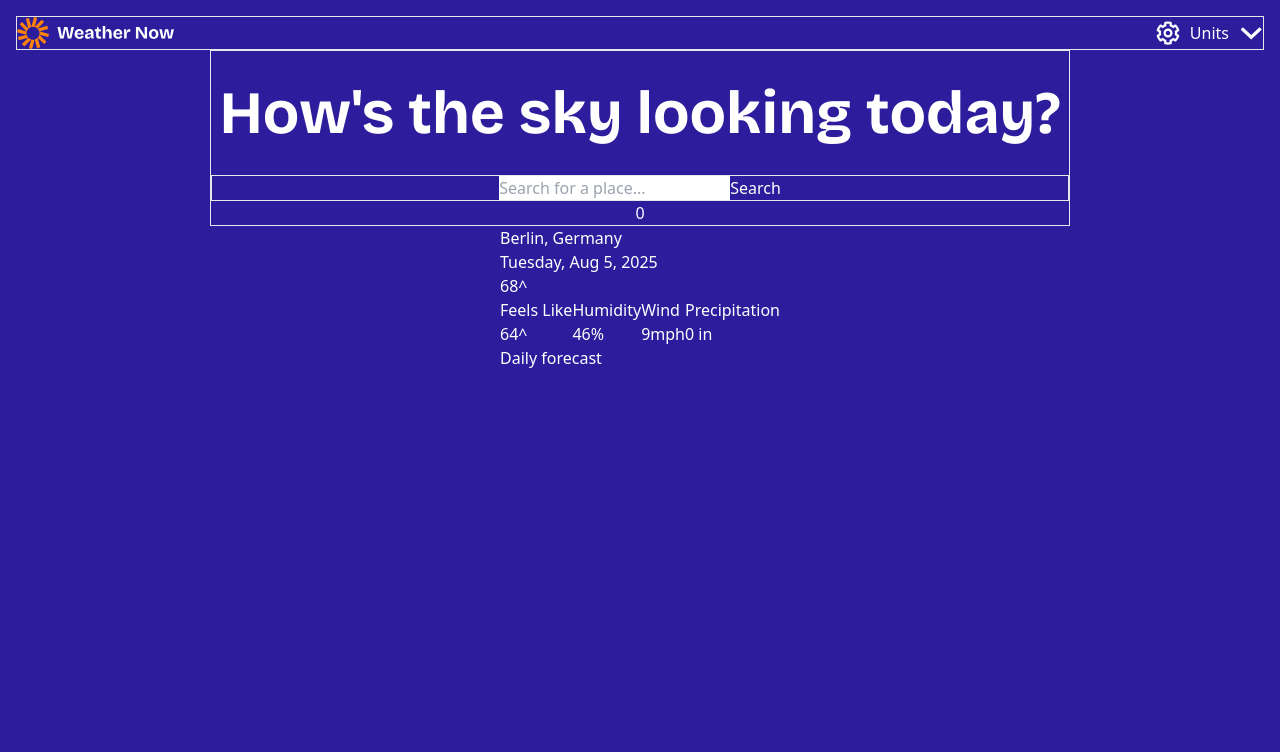
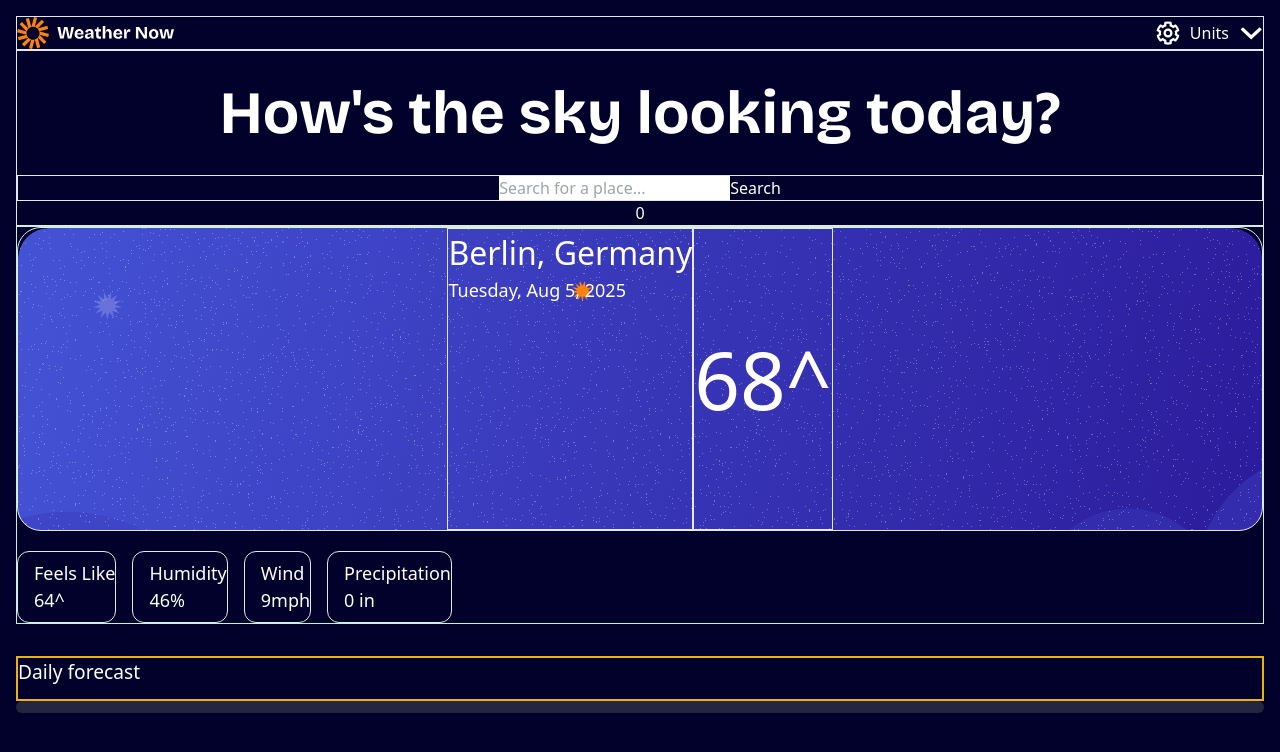
Before and after one commit to ASHISHBISHT-gi/weather_api, a React (Vite) app: page / in a window 1280 px wide. Shown: the top 752 px of the page. Built offline with nearby package versions, Linux system fonts and the light colour scheme.

Commit message:
added_Country_css_1.1

```diff
--- a/src/App.tsx
+++ b/src/App.tsx
@@ -33,7 +33,7 @@ function Select_Place({place,setweatherplace,setplacelist, setnameweather}){
         hourly:"temperature_2m",
         daily: ["temperature_2m_max" , "temperature_2m_min", "weather_code"],
         models:"dwd_icon_seamless",
-        current: ["wind_speed_10m", "temperature_2m", "relative_humidity_2m", "precipitation", "apparent_temperature"],
+        current: ["wind_speed_10m", "temperature_2m", "relative_humidity_2m", "precipitation", "apparent_temperature","weather_code"],
         forecast_days: 7,
 };
     const onSelectPlace= async (e) => {
@@ -64,6 +64,7 @@ function Select_Place({place,setweatherplace,setplacelist, setnameweather}){
               relative_humidity_2m: current.variables(2)!.value(),
               precipitation: current.variables(3)!.value(),
               apparent_temperature: current.variables(4)!.value(),
+              weather_code: current.variables(5)!.value(),
           },
           index_time : new Date((Number(current?.time()) + utcOffsetSeconds) * 1000),
           hourly: {
@@ -150,35 +151,37 @@ function SearchPlaces({setplace, setcurrentweathername}){
 }
 
 // feature: country_info
-function Country({weatherdata}){
+function Country({weatherdata,weather_codes_name,pictures}){
   return(
-    <div>
+    <div className="border flex flex-col gap-5 border-green-200 text-[18px]">
       {/* country info and weather */}
-      <section>
-        <div>
-          { weatherdata.place ? <h1>{` ${weatherdata.place.name}, ${weatherdata.place.country}`} </h1>: "Berlin, Germany" }
+      <section className="flex justify-center h-[19rem] border box-border max-sm:flex-col max-sm:pl-7 max-sm:pr-7 max-sm:bg-[url('../assets/images/bg-today-small.svg')] bg-[url('../assets/images/bg-today-large.svg')] bg-cover rounded-3xl">
+        <div className="border max-sm:flex max-sm:flex-col max-sm:items-center">
+          { weatherdata.place ? <h1>{` ${weatherdata.place.name}, ${weatherdata.place.country}`} </h1>: <h1 className="text-[2rem]">Berlin, Germany</h1> }
           <p>{weatherdata.current ? weatherdata.current.time.toString() : "Tuesday, Aug 5, 2025"}</p>
         </div>
-        { weatherdata.current ? <h1>{`${weatherdata.current.temperature_2m.toFixed(2)}^`}</h1> : "68^"}
+        <div className="border flex justify-between items-center ">
+        { weatherdata.current ? <><img className="aspect-square w-[40%]" src={pictures[weather_codes_name[weatherdata.current.weather_code.toString()]]} alt="current_temp" /> <h1 className="text-[5rem]">{`${weatherdata.current.temperature_2m.toFixed(0)}^`}</h1></> : <h1 className="text-[5rem]">68^</h1>}
+        </div>
       </section>
 
       {/* country weather attributes */}
-      <section className="flex max-sm:flex max-sm:flex-wrap">
-        <div className="max-sm:basis-1/2 max-sm:grow">
+      <section className="flex gap-4 max-sm:flex max-sm:flex-wrap ">
+        <div className="border rounded-xl pt-2 pb-2 pl-4 box-border max-sm:basis-1/3 max-sm:flex-grow">
           <p>Feels Like</p>
-        { weatherdata.current ? <h2>{`${weatherdata.current.apparent_temperature.toFixed(2)}^`}</h2> : "64^" }
+        { weatherdata.current ? <h1 className="text-[2rem]">{`${weatherdata.current.apparent_temperature.toFixed(0)}^`}</h1> : "64^" }
         </div>
-        <div className="max-sm:basis-1/2 max-sm:grow">
+        <div className="border rounded-xl pt-2 pb-2 pl-4 box-border max-sm:basis-1/3 max-sm:flex-grow">
           <p>Humidity</p>
-        { weatherdata.current ?  <h2>{`${weatherdata.current.relative_humidity_2m}%`}</h2> : "46%" }
+        { weatherdata.current ?  <h1 className="text-[2rem]">{`${weatherdata.current.relative_humidity_2m}%`}</h1> : "46%" }
         </div>
-        <div className="max-sm:basis-1/2 max-sm:grow">
+        <div className="border rounded-xl pt-2 pb-2 pl-4 box-border max-sm:basis-1/3 max-sm:flex-grow">
           <p>Wind</p>
-        { weatherdata.current ?  <h2>{`${weatherdata.current.wind_speed_10m} mph`}</h2> : "9mph"}
+        { weatherdata.current ?  <h1 className="text-[2rem]">{`${weatherdata.current.wind_speed_10m.toFixed(0)} mph`}</h1> : "9mph"}
         </div>
-        <div className="max-sm:basis-1/2 max-sm:grow">
+        <div className="border rounded-xl pt-2 pb-2 pl-4 box-border max-sm:basis-1/3 max-sm:flex-grow">
           <p>Precipitation</p>
-        { weatherdata.current ? <h2> {`${weatherdata.current.precipitation} in`} </h2> : "0 in"}
+        { weatherdata.current ? <h1 className="text-[2rem]"> {`${weatherdata.current.precipitation} in`} </h1> : "0 in"}
         </div>
       </section>
     </div>
@@ -186,84 +189,85 @@ function Country({weatherdata}){
 }
 
 // feature: daily_forecast
-function Forecast({weatherdata}){
+function Forecast({weatherdata,weather_codes_name,pictures}){
   const days = ["Sun", "Mon", "Tue", "Wed", "Thu", "Fri", "Sat"];
-  const weather_codes_name = {
-	"0": "Clear sky",
-	"1": "Mainly clear",
-	"2": "Partly cloudy",
-	"3": "Overcast",
-	"45": "Fog",
-	"48": "Depositing rime fog",
-	"51": "Light drizzle",
-	"53": "Moderate drizzle",
-	"55": "Dense drizzle",
-	"56": "Light freezing drizzle",
-	"57": "Dense freezing drizzle",
-	"61": "Slight rain",
-	"63": "Moderate rain",
-	"65": "Heavy rain",
-	"66": "Light freezing rain",
-	"67": "Heavy freezing rain",
-	"71": "Slight snowfall",
-	"73": "Moderate snowfall",
-	"75": "Heavy snowfall",
-	"77": "Snow grains",
-	"80": "Slight rain showers",
-	"81": "Moderate rain showers",
-	"82": "Violent rain showers",
-	"85": "Slight snow showers",
-	"86": "Heavy snow showers",
-	"95": "Thunderstorm",
-	"96": "Thunderstorm with slight hail",
-	"97": "Heavy thunderstorm",
-	"99": "Thunderstorm with heavy hail"
-};
-const pictures = {
-  "Light drizzle" : "../assets/images/icon-drizzle.webp",
-  "Moderate drizzle" : "../assets/images/icon-drizzle.webp",
-  "Dense drizzle" : "../assets/images/icon-drizzle.webp",
-  "Light freezing drizzle" : "../assets/images/icon-drizzle.webp",
-  "Dense freezing drizzle" : "../assets/images/icon-drizzle.webp",
-  "slight rain" : "../assets/images/icon-rain.webp",
-  "Moderate rain" : "../assets/images/icon-rain.webp",
-  "Heavy rain" : "../assets/images/icon-rain.webp",
-  "Light freezing rain" : "../assets/images/icon-rain.webp",
-  "Heavy freezing rain" : "../assets/images/icon-rain.webp",
-  "Slight rain showers" : "../assets/images/icon-rain.webp",
-  "Moderate rain showers" : "../assets/images/icon-rain.webp",
-  "Violent rain showers" : "../assets/images/icon-rain.webp",
-  "Slight snowfall" : "../assets/images/icon-snow.webp",
-  "Moderate snowfall" : "../assets/images/icon-snow.webp",
-  "Heavy snowfall" : "../assets/images/icon-snow.webp",
-  "Snow grains" : "../assets/images/icon-snow.webp",
-  "Slight snow showers" : "../assets/images/icon-snow.webp",
-  "Heavy snow showers" : "../assets/images/icon-snow.webp",
-  "Thunderstorm" : "../assets/images/icon-storm.webp",
-  "Thunderstorm with slight hail" : "../assets/images/icon-storm.webp",
-  "Heavy thunderstorm" : "../assets/images/icon-storm.webp",
-  "Thunderstorm with heavy hail" : "../assets/images/icon-storm.webp",
-  "Fog" : "../assets/images/icon-fog.webp",
-  "Depositing rime fog" : "../assets/images/icon-fog.webp",
-  "Overcast" : "../assets/images/icon-overcast.webp",
-  "Partly cloudy" : "../assets/images/icon-partly-cloudy.webp",
-  "Clear sky" : "../assets/images/icon-sunny.webp",
-  "Mainly clear" : "../assets/images/icon-sunny.webp"
-}
+//   const weather_codes_name = {
+// 	"0": "Clear sky",
+// 	"1": "Mainly clear",
+// 	"2": "Partly cloudy",
+// 	"3": "Overcast",
+// 	"45": "Fog",
+// 	"48": "Depositing rime fog",
+// 	"51": "Light drizzle",
+// 	"53": "Moderate drizzle",
+// 	"55": "Dense drizzle",
+// 	"56": "Light freezing drizzle",
+// 	"57": "Dense freezing drizzle",
+// 	"61": "Slight rain",
+// 	"63": "Moderate rain",
+// 	"65": "Heavy rain",
+// 	"66": "Light freezing rain",
+// 	"67": "Heavy freezing rain",
+// 	"71": "Slight snowfall",
+// 	"73": "Moderate snowfall",
+// 	"75": "Heavy snowfall",
+// 	"77": "Snow grains",
+// 	"80": "Slight rain showers",
+// 	"81": "Moderate rain showers",
+// 	"82": "Violent rain showers",
+// 	"85": "Slight snow showers",
+// 	"86": "Heavy snow showers",
+// 	"95": "Thunderstorm",
+// 	"96": "Thunderstorm with slight hail",
+// 	"97": "Heavy thunderstorm",
+// 	"99": "Thunderstorm with heavy hail"
+// };
+
+// const pictures = {
+//   "Light drizzle" : "../assets/images/icon-drizzle.webp",
+//   "Moderate drizzle" : "../assets/images/icon-drizzle.webp",
+//   "Dense drizzle" : "../assets/images/icon-drizzle.webp",
+//   "Light freezing drizzle" : "../assets/images/icon-drizzle.webp",
+//   "Dense freezing drizzle" : "../assets/images/icon-drizzle.webp",
+//   "slight rain" : "../assets/images/icon-rain.webp",
+//   "Moderate rain" : "../assets/images/icon-rain.webp",
+//   "Heavy rain" : "../assets/images/icon-rain.webp",
+//   "Light freezing rain" : "../assets/images/icon-rain.webp",
+//   "Heavy freezing rain" : "../assets/images/icon-rain.webp",
+//   "Slight rain showers" : "../assets/images/icon-rain.webp",
+//   "Moderate rain showers" : "../assets/images/icon-rain.webp",
+//   "Violent rain showers" : "../assets/images/icon-rain.webp",
+//   "Slight snowfall" : "../assets/images/icon-snow.webp",
+//   "Moderate snowfall" : "../assets/images/icon-snow.webp",
+//   "Heavy snowfall" : "../assets/images/icon-snow.webp",
+//   "Snow grains" : "../assets/images/icon-snow.webp",
+//   "Slight snow showers" : "../assets/images/icon-snow.webp",
+//   "Heavy snow showers" : "../assets/images/icon-snow.webp",
+//   "Thunderstorm" : "../assets/images/icon-storm.webp",
+//   "Thunderstorm with slight hail" : "../assets/images/icon-storm.webp",
+//   "Heavy thunderstorm" : "../assets/images/icon-storm.webp",
+//   "Thunderstorm with heavy hail" : "../assets/images/icon-storm.webp",
+//   "Fog" : "../assets/images/icon-fog.webp",
+//   "Depositing rime fog" : "../assets/images/icon-fog.webp",
+//   "Overcast" : "../assets/images/icon-overcast.webp",
+//   "Partly cloudy" : "../assets/images/icon-partly-cloudy.webp",
+//   "Clear sky" : "../assets/images/icon-sunny.webp",
+//   "Mainly clear" : "../assets/images/icon-sunny.webp"
+// }
   return(
-    <div>
-      <h3>Daily forecast</h3>
+    <div className="border-2 border-yellow-500">
+      <h3 className="mb-3 text-[1.2rem]">Daily forecast</h3>
       {/* week_forecast */}
-      <section>
+      <section className="flex gap-3 max-sm:flex max-sm:flex-wrap">
         { /* task: for loop to display weeks data */ }
 
       { weatherdata.daily ? (weatherdata.daily.time.map((time , index) =>
-        <div key={time.toString()+index}>
+        <div key={time.toString()+index} className="flex rounded-xl bg-[#25253f] pt-2 pb-2 flex-col items-center max-sm:w-[30%] border">
           <p>{days[weatherdata.daily.time[index].getDay()]}</p>
-          <img src={pictures[weather_codes_name[weatherdata.daily.weather_code[index].toString()]]} />
-          <div>
-            <p>{`${weatherdata.daily.temperature_2m_max[index].toFixed(2)}^`}</p>
-            <p>{`${weatherdata.daily.temperature_2m_min[index].toFixed(2)}^`}</p>
+          <img className="aspect-square w-[70%]" src={pictures[weather_codes_name[weatherdata.daily.weather_code[index].toString()]]} />
+          <div className="flex justify-around border w-full ">
+            <p>{`${weatherdata.daily.temperature_2m_max[index].toFixed(0)}^`}</p>
+            <p>{`${weatherdata.daily.temperature_2m_min[index].toFixed(0)}^`}</p>
           </div>
         </div>
       )) : ""}
@@ -274,16 +278,16 @@ const pictures = {
 }
 
 // feature: display_left
-function Display_left({weather_data}){
+function Display_left({weather_data,weather_codes_name,pictures}){
   return(
-    <div>
-      <Country weatherdata={weather_data}></Country>
-      <Forecast weatherdata={weather_data}></Forecast>
+    <div className="flex flex-col gap-8">
+      <Country weatherdata={weather_data} weather_codes_name={weather_codes_name} pictures={pictures}></Country>
+      <Forecast weatherdata={weather_data} weather_codes_name={weather_codes_name} pictures={pictures}></Forecast>
     </div>
   )
 }
 // feature: display_right
-function Display_right({weather_data}){
+function Display_right({weather_data,pictures}){
   const [loop , setLoop] = useState(0);
   const days = ["Sunday","Monday","Tuesday","Wednesday","Thursday","Friday","Saturday"];
   const time_am_pm = {
@@ -347,7 +351,7 @@ function Display_right({weather_data}){
   const [data , setData] = useState([]);
   if(weather_data.current){
     for(let i = 0 ; i<=6 ; i++){
-        options.push(<option className="text-black" key={`${i}`}> {`${days[((weather_data.current.time.getDay()) + i) % 7]}`}</option>)
+        options.push(<option className="text-black " key={`${i}`}> {`${days[((weather_data.current.time.getDay()) + i) % 7]}`}</option>)
     }
     if(useDay == ""){
       setDay(days[weather_data.current.time.getDay()]);
@@ -373,7 +377,7 @@ function Display_right({weather_data}){
       console.log("for loop index is ",i);
       console.log("time_am_pm is ",time_am_pm[new_date]);
       console.log("current hourly is  ",weather_data.index_time)
-      hourly_forecast.push(<div key={`${i}`}><h3>{`${time_am_pm[new_date]}`}</h3><p>{`${weather_data.hourly.time[weather_data.index_time.toString()].toFixed(2)}`}^</p></div>); // setLoopStarted -> false
+      hourly_forecast.push(<div className="border bg-[#2f2f49] rounded-md flex justify-between box-border p-3 pl-4 pr-4" key={`${i}`}><h3>{`${time_am_pm[new_date]}`}</h3><p>{`${weather_data.hourly.time[weather_data.index_time.toString()].toFixed(0)}`}^</p></div>); // setLoopStarted -> false
       //increment index
       // weather_data.current.hourly.setMinutes(weather_data.current.hourly.getMinutes() + 60);
       new_date++;
@@ -436,14 +440,18 @@ function Display_right({weather_data}){
 
   },[useDay]);
   return(
-    <div>
+    <div className="bg-[#252541] rounded-xl pb-3">
         { weather_data.hourly ? (
-        <div>
-          <h2>Hourly forecast</h2>
-          <select className="text-black" name="day">
+        <div className="box-border p-4 ">
+        <section className="flex justify-between mb-3">
+          <h2 className="text-[1.2rem]">Hourly forecast</h2>
+          <select className="bg-[#3c3b5d] text-[13px] box-border p-2 pl-3 pr-1 rounded-md" name="day">
             {options}
           </select>
+        </section>
+        <div className="flex flex-col gap-3">
           {data}
+        </div>
         </div>
         ) : ""}
     </div>
@@ -452,10 +460,72 @@ function Display_right({weather_data}){
 
 // feature: display
 function Display({weather_data}){
+    const weather_codes_name = {
+        "0": "Clear sky",
+	      "1": "Mainly clear",
+	      "2": "Partly cloudy",
+	      "3": "Overcast",
+	      "45": "Fog",
+	      "48": "Depositing rime fog",
+	      "51": "Light drizzle",
+	      "53": "Moderate drizzle",
+	      "55": "Dense drizzle",
+	      "56": "Light freezing drizzle",
+	      "57": "Dense freezing drizzle",
+	      "61": "Slight rain",
+	      "63": "Moderate rain",
+	      "65": "Heavy rain",
+	      "66": "Light freezing rain",
+	      "67": "Heavy freezing rain",
+	      "71": "Slight snowfall",
+	      "73": "Moderate snowfall",
+	      "75": "Heavy snowfall",
+	      "77": "Snow grains",
+	      "80": "Slight rain showers",
+	      "81": "Moderate rain showers",
+	      "82": "Violent rain showers",
+	      "85": "Slight snow showers",
+	      "86": "Heavy snow showers",
+	      "95": "Thunderstorm",
+	      "96": "Thunderstorm with slight hail",
+	      "97": "Heavy thunderstorm",
+	      "99": "Thunderstorm with heavy hail"
+};
+const pictures = {
+  "Light drizzle" : "../assets/images/icon-drizzle.webp",
+  "Moderate drizzle" : "../assets/images/icon-drizzle.webp",
+  "Dense drizzle" : "../assets/images/icon-drizzle.webp",
+  "Light freezing drizzle" : "../assets/images/icon-drizzle.webp",
+  "Dense freezing drizzle" : "../assets/images/icon-drizzle.webp",
+  "Slight rain" : "../assets/images/icon-rain.webp",
+  "Moderate rain" : "../assets/images/icon-rain.webp",
+  "Heavy rain" : "../assets/images/icon-rain.webp",
+  "Light freezing rain" : "../assets/images/icon-rain.webp",
+  "Heavy freezing rain" : "../assets/images/icon-rain.webp",
+  "Slight rain showers" : "../assets/images/icon-rain.webp",
+  "Moderate rain showers" : "../assets/images/icon-rain.webp",
+  "Violent rain showers" : "../assets/images/icon-rain.webp",
+  "Slight snowfall" : "../assets/images/icon-snow.webp",
+  "Moderate snowfall" : "../assets/images/icon-snow.webp",
+  "Heavy snowfall" : "../assets/images/icon-snow.webp",
+  "Snow grains" : "../assets/images/icon-snow.webp",
+  "Slight snow showers" : "../assets/images/icon-snow.webp",
+  "Heavy snow showers" : "../assets/images/icon-snow.webp",
+  "Thunderstorm" : "../assets/images/icon-storm.webp",
+  "Thunderstorm with slight hail" : "../assets/images/icon-storm.webp",
+  "Heavy thunderstorm" : "../assets/images/icon-storm.webp",
+  "Thunderstorm with heavy hail" : "../assets/images/icon-storm.webp",
+  "Fog" : "../assets/images/icon-fog.webp",
+  "Depositing rime fog" : "../assets/images/icon-fog.webp",
+  "Overcast" : "../assets/images/icon-overcast.webp",
+  "Partly cloudy" : "../assets/images/icon-partly-cloudy.webp",
+  "Clear sky" : "../assets/images/icon-sunny.webp",
+  "Mainly clear" : "../assets/images/icon-sunny.webp"
+}
   return(
     <div>
-        <Display_left weather_data={weather_data}></Display_left>
-        <Display_right weather_data={weather_data}></Display_right>
+        <Display_left weather_data={weather_data} weather_codes_name={weather_codes_name} pictures={pictures}></Display_left>
+        <Display_right weather_data={weather_data} weather_codes_name={weather_codes_name} pictures={pictures}></Display_right>
     </div>
   )
 }
@@ -489,6 +559,7 @@ export default function App(){
                 relative_humidity_2m: current.variables(2)!.value(),
                 precipitation: current.variables(3)!.value(),
                 apparent_temperature: current.variables(4)!.value(),
+                weather_code: current.variables(5)!.value(),
               },
             }
             // set weather_place
@@ -508,10 +579,10 @@ export default function App(){
       },[ current_weather_name ]);
 
   return<>
-  <main className="bg-[hsl(248,70%,36%)] min-h-[100dvh] text-white box-border
+  <main className="bg-[#02012b] min-h-[100dvh] text-white box-border
   px-[1rem] pt-[1rem] pb-[2rem]">
     <Header></Header>
-    <div className="flex flex-col items-center">
+    <div className="flex flex-col ">
       <SearchPlaces setplace={setWeatherPlace} setcurrentweathername={set_current_weather_name}></SearchPlaces>
       <Display weather_data={weather_place}></Display>
     </div>
--- a/tailwind.config.js
+++ b/tailwind.config.js
@@ -12,5 +12,8 @@ export default {
     },
   },
   plugins: [],
+  corePlugins:{
+    preflight: false,
+  },
 }
 }
```
